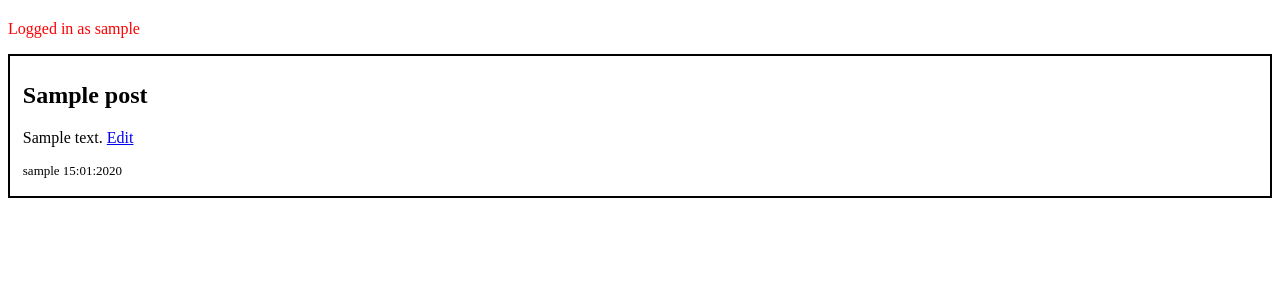
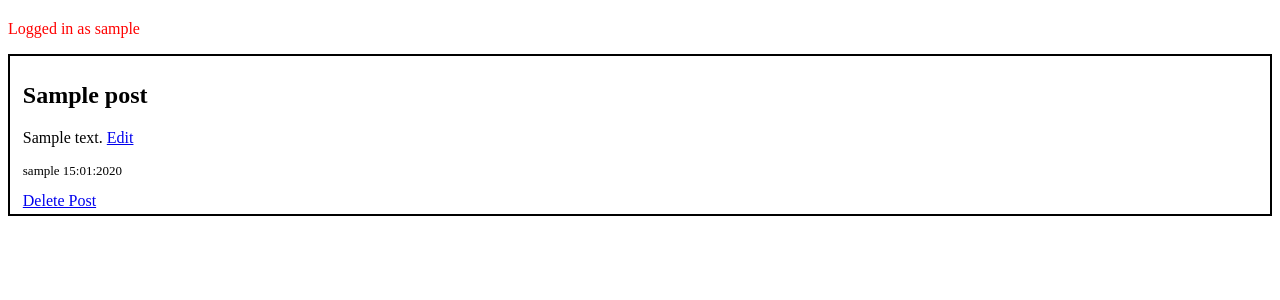
Before and after one commit to WR417H29/BlogApp, a Flask app: page /home in a window 1280 px wide. Shown: the part 117-417 px from the top of the page. Run offline with Flask 2, Linux system fonts and the light colour scheme; a user stored in the database is signed in; tables that the repository leaves empty hold one stand-in row (values such as "Sample post").

Commit message:
Added ability to change title and also delete post

```diff
--- a/templates/view/edit.html
+++ b/templates/view/edit.html
@@ -5,8 +5,12 @@
 
 {% block content %}
 {% if edit %}
-{{ post.title }} <br />
+<h3>
+    {{ post.title }} <br />
+</h3>
 <form method="POST" action='/edit/{{post.id}}'>
+    {{ form.title.label }} <br />
+    {{ form.title(size=30) }} <br />
     {{ form.body.label }} <br />
     {{ form.body(size=50) }} <br />
     {{ form.submit }}
--- a/templates/view/index.html
+++ b/templates/view/index.html
@@ -26,6 +26,9 @@
             {{ User.query.filter_by(id=post.author_id).first().username }}
             {{post.created_date.strftime('%d:%m:%Y')}}
         </p>
+        {% if current_user.id == post.author_id %}
+        <a class="post-delete" href="/delete/{{post.id}}">Delete Post</a>
+        {% endif %}
     </div>
     {% endfor  %}
 </section>
```
